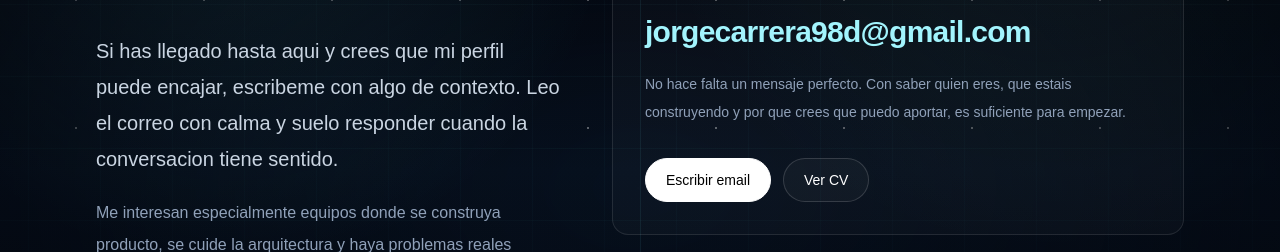
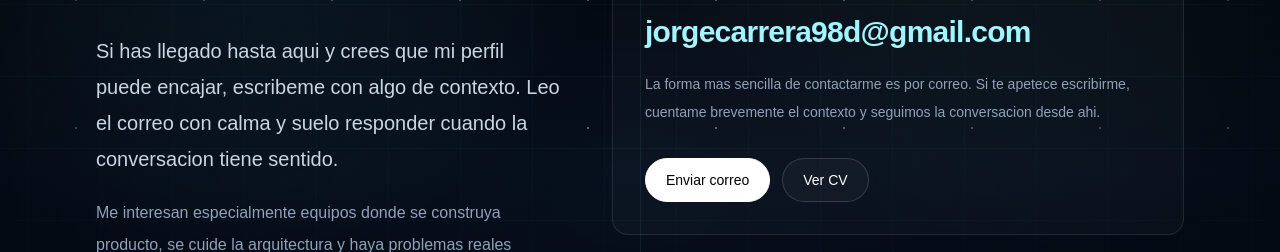
Before and after one commit to jocarrd/jorge-carrera-diez, a Next.js app: page /contacto in a window 1280 px wide. Shown: the part 212-464 px from the top of the page. Built offline with nearby package versions, Linux system fonts and the light colour scheme.

Commit message:
fix: soften contact copy

```diff
--- a/src/app/contacto/page.tsx
+++ b/src/app/contacto/page.tsx
@@ -49,11 +49,11 @@ export default function ContactPage() {
               {site.email}
             </a>
             <p className="mt-5 text-sm leading-7 text-slate-400">
-              No hace falta un mensaje perfecto. Con saber quien eres, que estais
-              construyendo y por que crees que puedo aportar, es suficiente para empezar.
+              La forma mas sencilla de contactarme es por correo. Si te apetece escribirme,
+              cuentame brevemente el contexto y seguimos la conversacion desde ahi.
             </p>
             <div className="mt-8 flex flex-col gap-3 sm:flex-row">
-              <ButtonLink href={`mailto:${site.email}`}>Escribir email</ButtonLink>
+              <ButtonLink href={`mailto:${site.email}`}>Enviar correo</ButtonLink>
               <ButtonLink href="/cv" variant="secondary">
                 Ver CV
               </ButtonLink>
```
